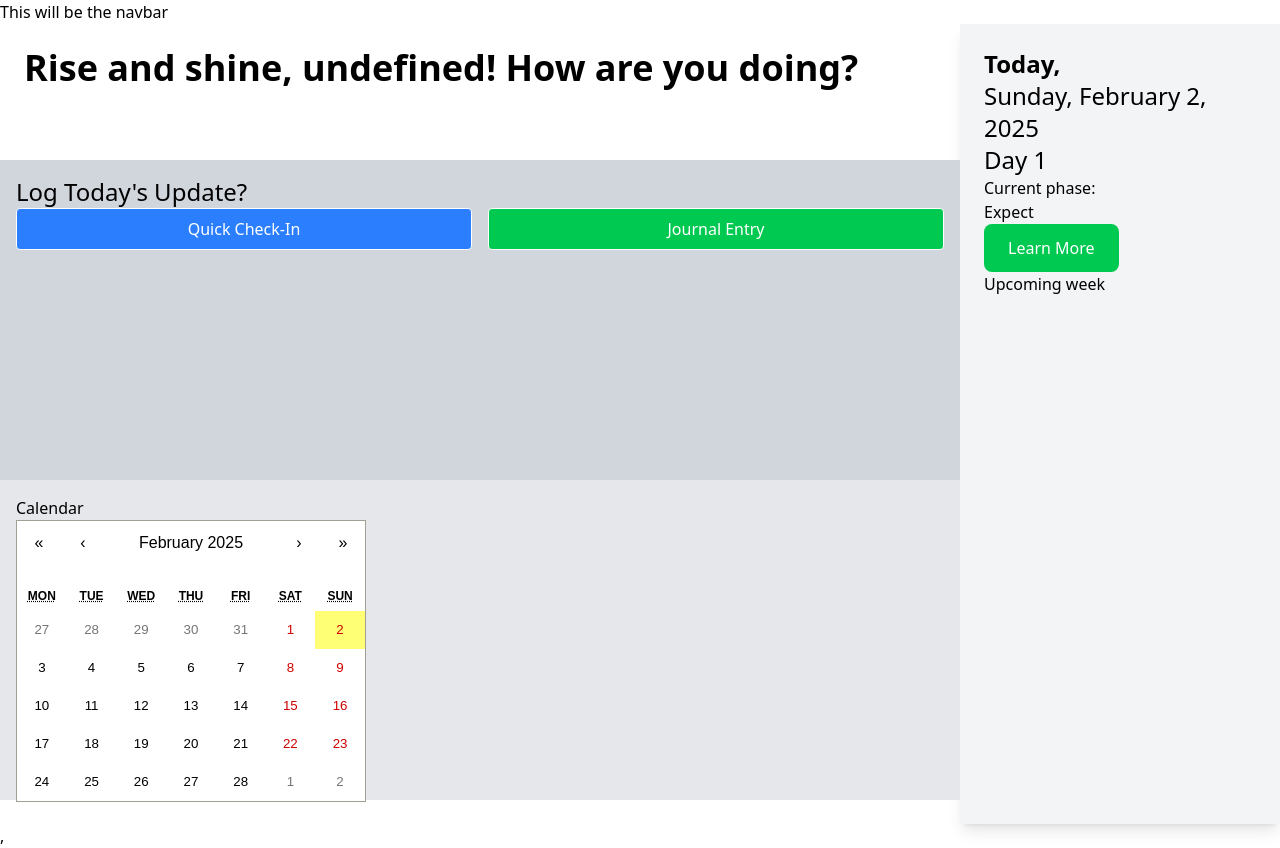
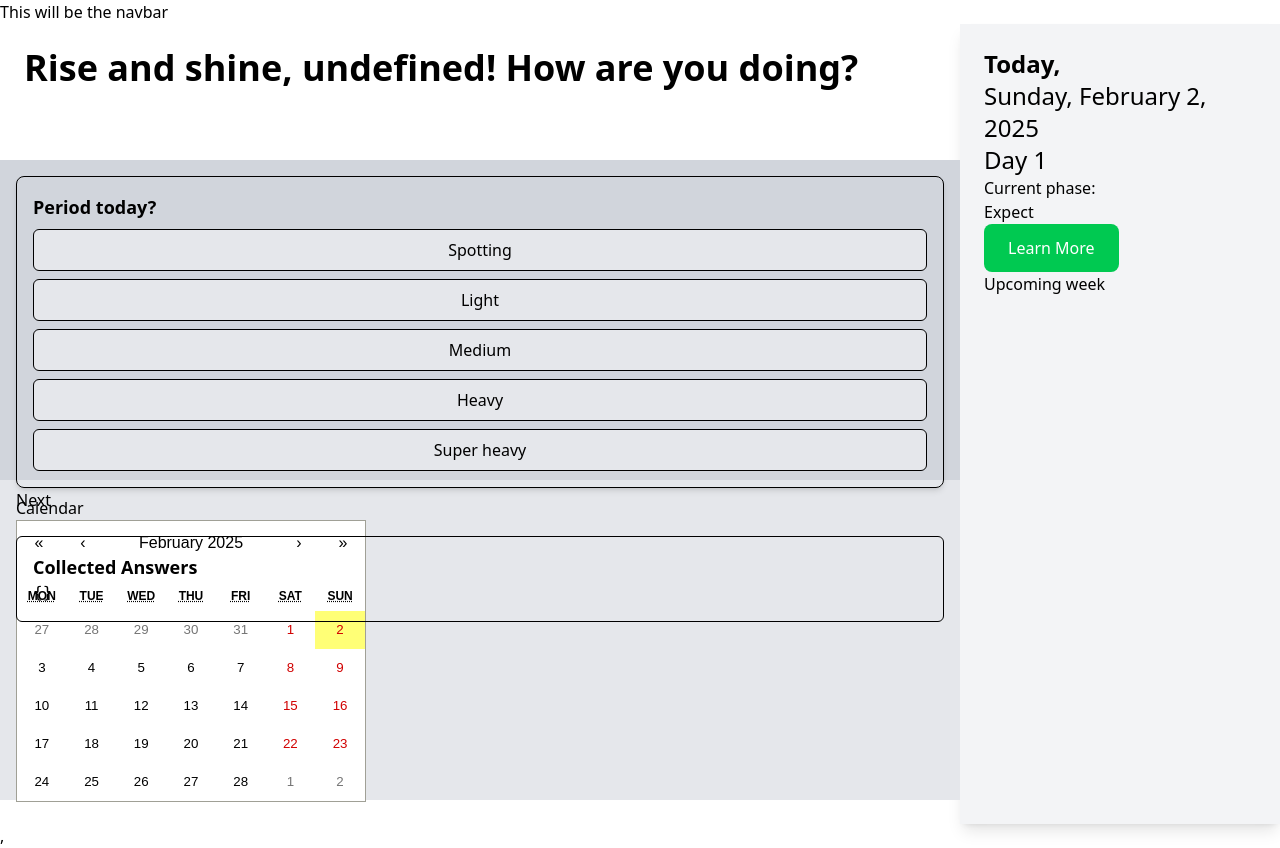
Before and after one commit to AHumanMaybe/hackViolet, a React (Vite) app in the folder Luna-Flow/: page /dash in a window 1280 px wide. Both pictures are taken after a click on the button "Quick Check-In". Built offline with nearby package versions, Linux system fonts and the light colour scheme; no server answers.

Commit message:
Update Form

```diff
--- a/Luna-Flow/src/Pages/Dashboard.jsx
+++ b/Luna-Flow/src/Pages/Dashboard.jsx
@@ -1,6 +1,7 @@
 import React, { useState, useEffect } from 'react';
 import Calendar from 'react-calendar';
 import 'react-calendar/dist/Calendar.css';
+import UpdateForm from './UpdateForm';
 
 const Dashboard = ({ name }) => {
   const [currentTime, setCurrentTime] = useState(new Date());
@@ -17,6 +18,7 @@ const Dashboard = ({ name }) => {
     `What’s up, ${name}? How are you feeling today?`
   ];
   const [greeting, setGreeting] = useState('');
+  const [isFormVisible, setFormVisible] = useState(false);
 
   useEffect(() => {
     const timer = setInterval(() => {
@@ -28,12 +30,12 @@ const Dashboard = ({ name }) => {
     return () => clearInterval(timer);
   }, []);
 
-  const handleButtonClick = () => {
-
+  const toggleForm = () => {
+    setFormVisible(!isFormVisible);
   };
 
   const handleLearnButton = () => {
-
+    // Logic for Learn More button
   };
 
   const formatTime = (time) => {
@@ -57,33 +59,46 @@ const Dashboard = ({ name }) => {
       <div className="w-1/4 bg-gray-100 p-6 shadow-lg">
         <h2 className="text-2xl font-semibold">Today,</h2>
         <p className="text-2xl">{formatDate(currentTime)}</p>
-        <p className = "text-2xl">Day 1</p>
-        <p className="">Current phase:</p>
-        <p className="">Expect</p>
-        <button onClick = {handleLearnButton}
-        className = "bg-green-500 text-white py-3 px-6 rounded-lg hover:bg-green-700 cursor-pointer">Learn More</button>
-        <p className="">Upcoming week</p>
+        <p className="text-2xl">Day 1</p>
+        <p>Current phase:</p>
+        <p>Expect</p>
+        <button
+          onClick={handleLearnButton}
+          className="bg-green-500 text-white py-3 px-6 rounded-lg hover:bg-green-700 cursor-pointer"
+        >
+          Learn More
+        </button>
+        <p>Upcoming week</p>
       </div>
-      <div className = "absolute bottom-2/5 left-0 right-1/4 top-1/5 bg-gray-300 p-4">
-        <h1 className = "text-2xl">Log Today's Update?</h1>
+      {!isFormVisible && (
+        <div className="absolute bottom-2/5 left-0 right-1/4 top-1/5 bg-gray-300 p-4 z-10">
+          <h1 className="text-2xl">Log Today's Update?</h1>
           <div className="flex space-x-4">
             <button
-            onClick={handleButtonClick}
+              onClick={toggleForm}
               className="border p-2 rounded w-full bg-blue-500 text-white"
             >
               Quick Check-In
             </button>
             <button
-            onClick={handleButtonClick}
+              onClick={toggleForm}
               className="border p-2 rounded w-full bg-green-500 text-white"
             >
               Journal Entry
             </button>
           </div>
         </div>
+      )}
+
+      {isFormVisible && (
+        <div className="absolute bottom-2/5 left-0 right-1/4 top-1/5 bg-gray-300 p-4 z-10">
+          <UpdateForm onFormComplete={toggleForm}/>
+        </div>
+      )}
+
       <div className="absolute bottom-0 left-0 right-1/4 top-3/5 bg-gray-200 p-4">
         <h2>Calendar</h2>
-        <Calendar></Calendar>
+        <Calendar />
       </div>
     </div>
   );
--- /dev/null
+++ b/Luna-Flow/src/Pages/UpdateForm.jsx
@@ -0,0 +1,112 @@
+import { initializeApp } from "firebase/app";
+import { getFirestore, doc, setDoc } from "firebase/firestore";
+import { useAuth } from "../Contexts/authContext";
+import { useState } from "react";
+import InfoCard from "../Components/InfoCard";
+import MultCard from "../Components/MultCard";
+
+const firebaseConfig = {
+    apiKey: "AIzaSyBHZGxb3ckOGzr-Jdrfaxp4kJOJ-m6zqE0",
+    authDomain: "hack-violet-32ab4.firebaseapp.com",
+    projectId: "hack-violet-32ab4",
+    storageBucket: "hack-violet-32ab4.firebasestorage.app",
+    messagingSenderId: "33323039241",
+    appId: "1:33323039241:web:dcb75895819c3d365856d8",
+    measurementId: "G-PLM4DXTTLW"
+};
+
+const app = initializeApp(firebaseConfig);
+const db = getFirestore(app);
+
+function UpdateForm({onFormComplete}) {
+
+    const { currentUser } = useAuth();
+    const [answers, setAnswers] = useState({});
+    const [currentIndex, setCurrentIndex] = useState(0);
+
+    const cards = [
+        { id: 1, type: "multi", question: "Period today?", options: ["Spotting", "Light", "Medium", "Heavy", "Super heavy"] },
+        { id: 2, type: "multi", question: "How are you feeling?", options: ["Fine", "Happy", "Sad", "Angry", "Irritable", "Indifferent", "Grateful"] },
+        { id: 3, type: "multi", question: "Was there any pain?", options: ["Cramping", "Headache", "Breast Tenderness", "Ovulation", "Lower Back"] },
+        { id: 4, type: "multi", question: "Sex life?", options: ["Protected", "Unprotected", "Withdrawl", "High sex drive", "Low sex drive"] },
+        { id: 5, type: "multi", question: "Did you have any energy today?", options: ["Productive", "Exhausted", "Energized", "Tired", "Brain fog"] },
+        { id: 6, type: "multi", question: "How was your mindset?", options: ["Motivated", "Unmotivated", "Brain fog", "Stressed"] },
+        { id: 7, type: "multi", question: "Cravings", options: ["Sweet", "Spicy", "Salty", "Greasy", "Carbs"] },
+        { id: 8, type: "multi", question: "How much sleep did you get last night?", options: ["0 hr", "1-3 hr", "3-6 hr", "6-9 hr", "9+ hr"] }
+    ];
+
+    const handleAnswerChange = (id, value) => {
+        const questionText = cards.find(card => card.id === id).question;
+        setAnswers((prev) => ({ ...prev, [questionText]: value }));
+    };
+
+    const handleNext = async () => {
+        if (currentIndex < cards.length - 1) {
+            setCurrentIndex((prev) => prev + 1);
+        } else {
+            console.log("Final Answers:", answers);
+            try {
+
+                const timestamp = formatTimestamp()
+
+                await setDoc(doc(db, currentUser.uid, "registerQuestions"), {
+                    [timestamp]: answers
+                }, { merge: true });
+                console.log("Data successfully sent to Firebase!");
+                onFormComplete();
+            } catch (error) {
+                console.error("Error writing to Firestore:", error);
+            }
+        }
+    };
+
+    const formatTimestamp = () => {
+        const date = new Date();
+        const year = date.getFullYear();
+        const month = (date.getMonth() + 1).toString().padStart(2, "0");
+        const day = date.getDate().toString().padStart(2, "0");
+        const hours = date.getHours().toString().padStart(2, "0");
+        const minutes = date.getMinutes().toString().padStart(2, "0");
+        const seconds = date.getSeconds().toString().padStart(2, "0");
+        return `${year}-${month}-${day}_${hours}-${minutes}-${seconds}`;
+    };
+
+    return (
+        <div>
+            {currentIndex < cards.length ? (
+                <>
+                    {cards[currentIndex].type === "info" ? (
+                        <InfoCard
+                            key={cards[currentIndex].id}
+                            id={cards[currentIndex].id}
+                            question={cards[currentIndex].question}
+                            onAnswerChange={handleAnswerChange}
+                        />
+                    ) : (
+                        <MultCard
+                            key={cards[currentIndex].id}
+                            id={cards[currentIndex].id}
+                            question={cards[currentIndex].question}
+                            options={cards[currentIndex].options}
+                            onAnswerSelect={handleAnswerChange}
+                        />
+                    )}
+
+                    <button onClick={handleNext}>
+                        {currentIndex === cards.length - 1 ? "Finish" : "Next"}
+                    </button>
+                </>
+            ) : (
+                <div>No more questions!</div>
+            )}
+
+            {/* Display all answers */}
+            <div className="mt-6 p-4 border rounded-md">
+                <h2 className="text-lg font-semibold">Collected Answers</h2>
+                <pre>{JSON.stringify(answers, null, 2)}</pre>
+            </div>
+        </div>
+    );
+};
+
+export default UpdateForm;
```
Also changed, not shown: 1 other file (tests, documents, lock files or other folders). Lines whose indentation alone changed are shown as unchanged.
